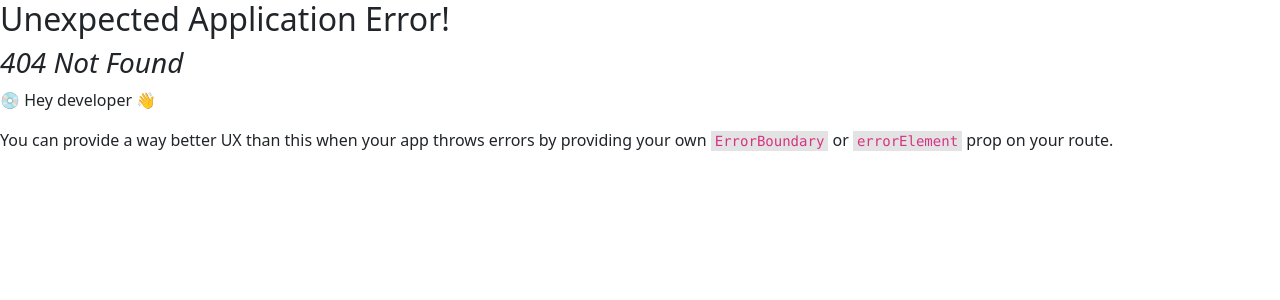
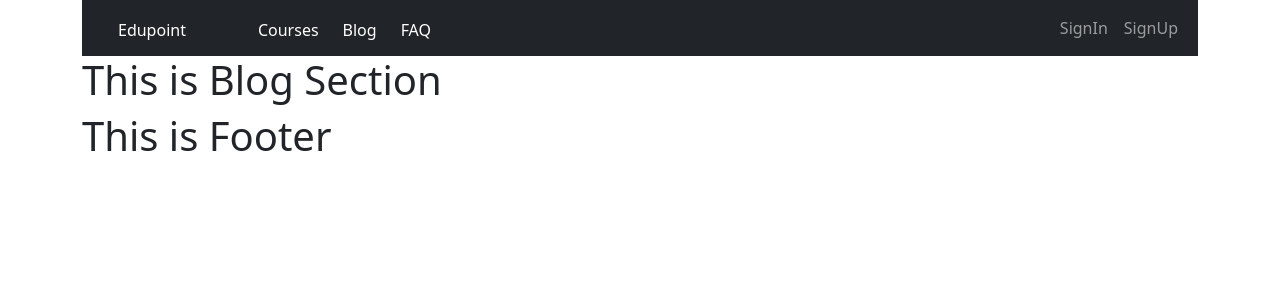
Before and after one commit to skhasancse18344/Edupoint-client, a React (Create React App) app: page /blog in a window 1280 px wide. Before the commit this address had no page. Shown: the top 300 px of the page. Built offline with nearby package versions, Linux system fonts and the light colour scheme.

Commit message:
Course Summury Card Added

```diff
--- a/src/Shared/Header.js
+++ b/src/Shared/Header.js
@@ -9,14 +9,30 @@
     <div>
       <Navbar collapseOnSelect expand="lg" bg="dark" variant="dark">
         <Container>
-          <Navbar.Brand href="#home">Edupoint</Navbar.Brand>
+          <Link className="text-white text-decoration-none pt-1 ms-4" to={"/"}>
+            Edupoint
+          </Link>
           <Navbar.Toggle aria-controls="responsive-navbar-nav" />
           <Navbar.Collapse id="responsive-navbar-nav">
-            <Nav className="me-auto">
-              <Nav.Link href="#features">Courses</Nav.Link>
-              {/* <Link to={"/"}>Courses</Link> */}
-              <Nav.Link href="#pricing">Blog</Nav.Link>
-              <Nav.Link href="#pricing">FAQ</Nav.Link>
+            <Nav className="me-auto ms-5">
+              <Link
+                className="text-white text-decoration-none  ms-4 pt-1"
+                to={"/"}
+              >
+                Courses
+              </Link>
+              <Link
+                className="text-white text-decoration-none pt-1 ms-4"
+                to={"/blog"}
+              >
+                Blog
+              </Link>
+              <Link
+                className="text-white text-decoration-none pt-1 ms-4"
+                to={"/question"}
+              >
+                FAQ
+              </Link>
             </Nav>
             <Nav>
               <Nav.Link href="#deets">SignIn</Nav.Link>
--- a/src/components/CourseDetail.js
+++ b/src/components/CourseDetail.js
@@ -1,11 +1,22 @@
 import React from "react";
 import { useLoaderData } from "react-router-dom";
+import Button from "react-bootstrap/Button";
+import Card from "react-bootstrap/Card";
 
 const CourseDetail = () => {
   const details = useLoaderData();
   return (
     <div>
-      <h1>{details.name}</h1>
+      <Card className="text-center">
+        <Card.Body>
+          <img className="img-fluid" src={details.image} alt="" />
+          <Card.Title className="mt-5">{details.name}</Card.Title>
+          <Card.Text className="w-75 m-auto mt-5 mb-5">
+            {details.description}
+          </Card.Text>
+          <Button variant="primary">Go somewhere</Button>
+        </Card.Body>
+      </Card>
     </div>
   );
 };
--- a/src/components/MainCourses.js
+++ b/src/components/MainCourses.js
@@ -8,7 +8,13 @@
   return (
     <div>
       <Row>
-        <Col lg="4">Left Side Courses</Col>
+        <Col lg="4">
+          {courses.map((course) => (
+            <div>
+              <h2>{course.name}</h2>
+            </div>
+          ))}
+        </Col>
 
         <Col lg="8">
           <Row>
```
Also changed, not shown: src/Routes/Routes/Routes.js (+10 -0 lines).
